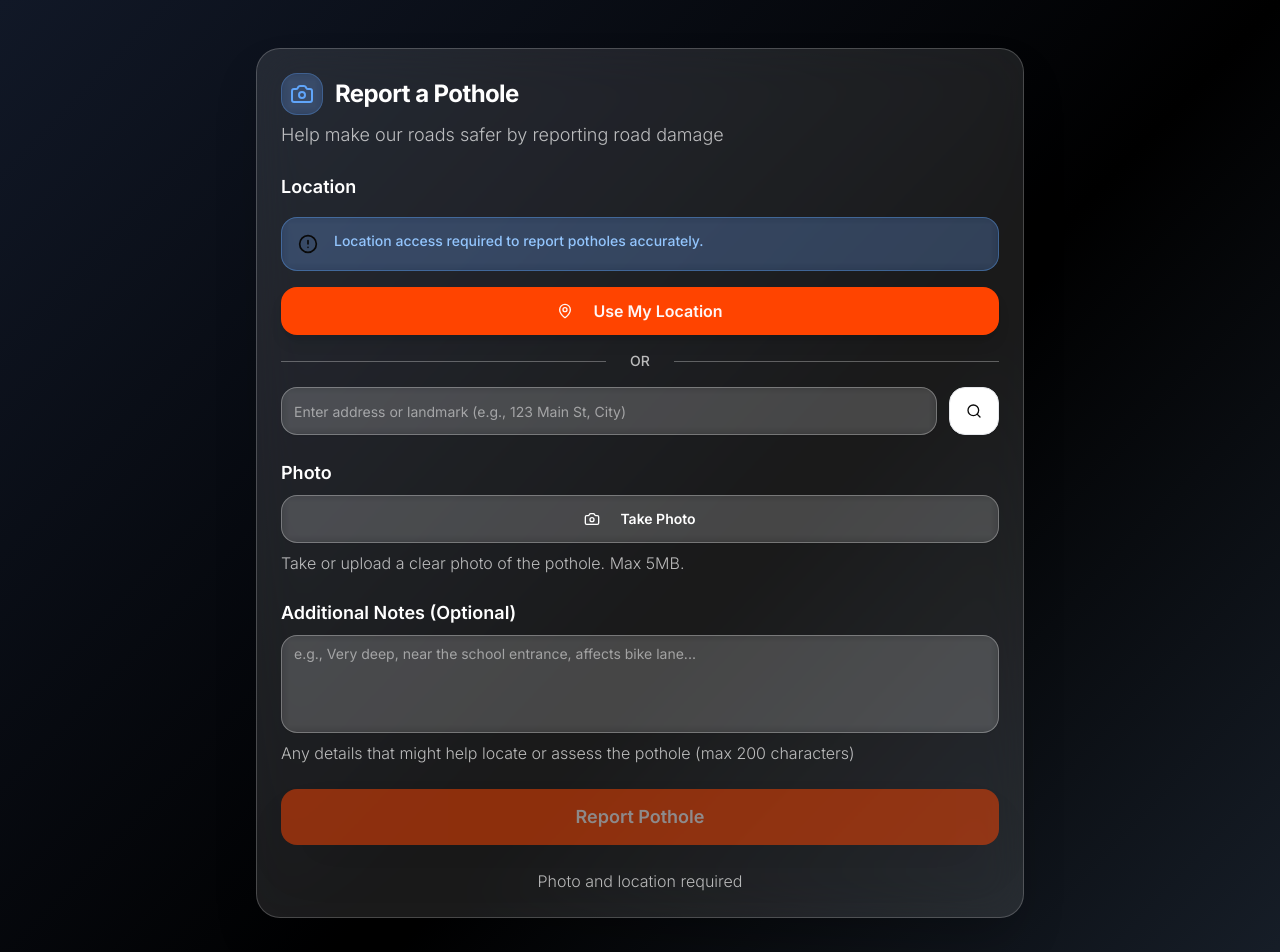
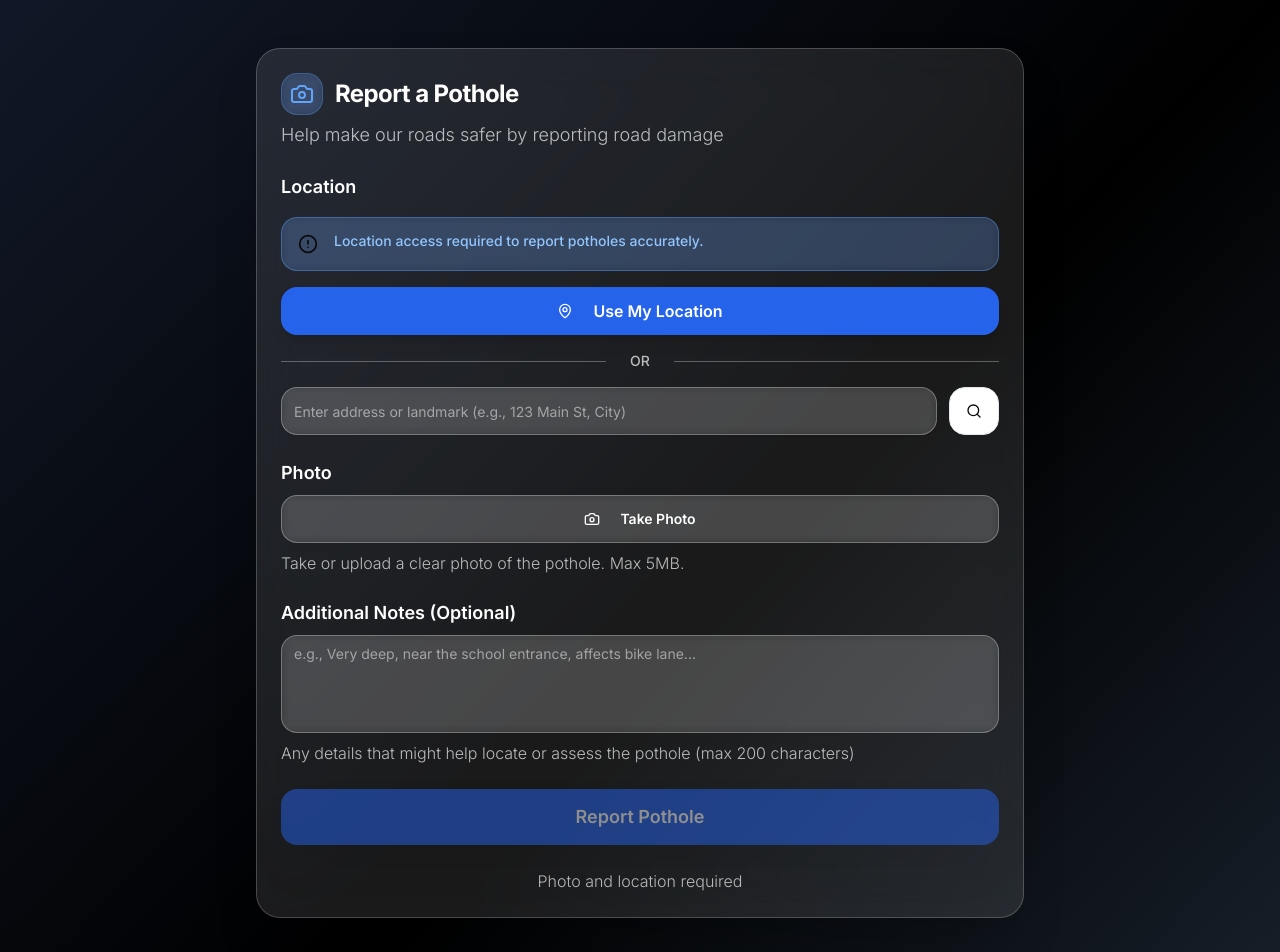
Before and after one commit to sandeshskammath/pothole-reporter, a Next.js app: page /report in a window 1280 px wide. Shown: the top 952 px of the page. Built offline with nearby package versions, Linux system fonts and the light colour scheme.

Commit message:
Update report-form.tsx

```diff
--- a/src/components/report-form.tsx
+++ b/src/components/report-form.tsx
@@ -381,7 +381,7 @@ export function ReportForm() {
                     variant={location ? "outline" : "default"}
                     onClick={getCurrentLocation}
                     disabled={locationLoading}
-                    className="w-full h-12 rounded-2xl font-semibold text-base shadow-lg hover:shadow-xl transition-all duration-300"
+                    className="w-full h-12 rounded-2xl font-semibold text-base shadow-lg hover:shadow-xl transition-all duration-300 bg-blue-600 hover:bg-blue-700 text-white"
                   >
                     {locationLoading && <Loader2 className="mr-3 h-5 w-5 animate-spin" />}
                     <MapPin className="mr-3 h-5 w-5" />
@@ -542,10 +542,10 @@ export function ReportForm() {
 
               {/* Upload Progress */}
               {isSubmitting && (
-                <div className="space-y-3 bg-blue-50 rounded-2xl p-4">
+                <div className="space-y-3 bg-blue-500/20 rounded-2xl p-4">
                   <div className="flex justify-between text-base font-medium">
-                    <span className="text-blue-700">Uploading report...</span>
-                    <span className="text-blue-600">{Math.round(uploadProgress)}%</span>
+                    <span className="text-blue-300">Uploading report...</span>
+                    <span className="text-blue-200">{Math.round(uploadProgress)}%</span>
                   </div>
                   <Progress value={uploadProgress} className="w-full h-2 rounded-full" />
                 </div>
@@ -554,7 +554,7 @@ export function ReportForm() {
               {/* Submit Button */}
               <Button
                 type="submit"
-                className="w-full h-14 rounded-2xl text-lg font-semibold shadow-2xl hover:shadow-3xl transition-all duration-300"
+                className="w-full h-14 rounded-2xl text-lg font-semibold shadow-2xl hover:shadow-3xl transition-all duration-300 bg-blue-600 hover:bg-blue-700 text-white"
                 disabled={isSubmitting || !location || !form.watch('photo')}
                 size="lg"
               >
```
